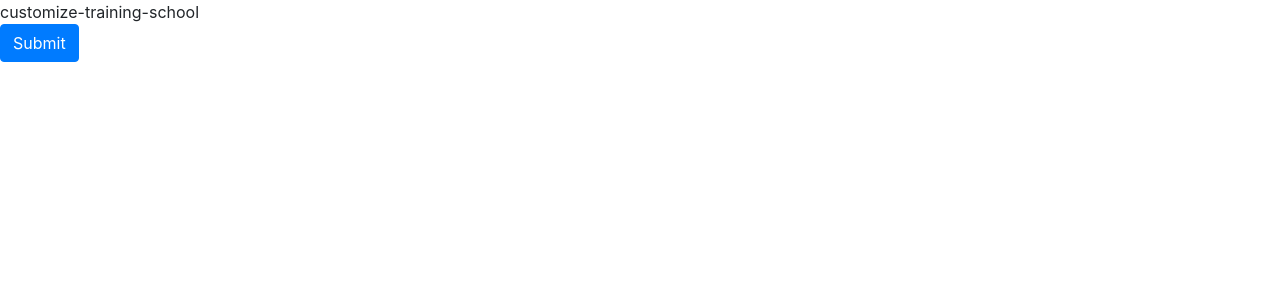
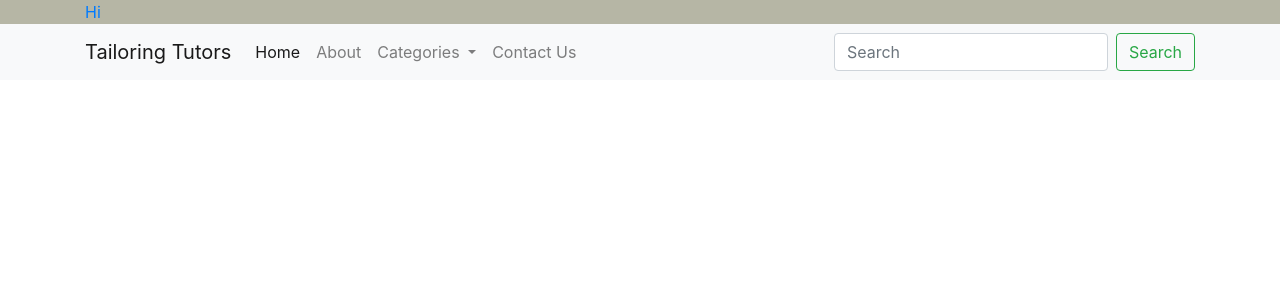
Before and after one commit to developsoftwares/customized-tailoring-school, an Angular app: page / in a window 1280 px wide. Shown: the top 300 px of the page. Built offline with nearby package versions, Linux system fonts and the light colour scheme.

Commit message:
chore: Setting up Navbar

```diff
--- a/src/app/app.component.html
+++ b/src/app/app.component.html
@@ -1,4 +1,3 @@
 
-{{title}}
 
 <router-outlet></router-outlet>
--- a/src/app/navbar/navbar.component.css
+++ b/src/app/navbar/navbar.component.css
@@ -0,0 +1,3 @@
+.header_top {
+    background: none repeat scroll 0 0 rgb(182, 182, 165);
+  }
--- a/src/app/navbar/navbar.component.html
+++ b/src/app/navbar/navbar.component.html
@@ -1,4 +1,64 @@
 
-<div>
-  <input type="button" class="btn btn-primary" value="Submit">
+ <div class="header_top navbar-fixed-top">
+    <!--header_top-->
+    <div class="container">
+      <div class="row">
+        <div class="col-sm-6">
+          <div class="contactinfo">
+            <ul class="nav nav-pills">
+              <li class="textZoom"><a routerLink="/profile"><i class="fa fa-user"></i> Hi {{displayName}}</a></li>
+            </ul>
+          </div>
+        </div>
+        <div class="col-sm-6">
+          <div class="social-icons pull-right">
+            <ul class="nav navbar-nav">
+              <li><a href="#"><i class="fa fa-facebook"></i></a></li>
+              <li><a href="#"><i class="fa fa-twitter"></i></a></li>
+              <li><a href="#"><i class="fa fa-linkedin"></i></a></li>
+              <li><a href="#"><i class="fa fa-dribbble"></i></a></li>
+              <li><a href="#"><i class="fa fa-google-plus"></i></a></li>
+            </ul>
+          </div>
+        </div>
+      </div>
+    </div>
+  </div>
+
+<nav class="navbar navbar-expand-lg navbar-light bg-light">
+  <div class="container">
+  <a class="navbar-brand" href="#">Tailoring Tutors</a>
+  <button class="navbar-toggler" type="button" data-toggle="collapse" data-target="#navbarSupportedContent" aria-controls="navbarSupportedContent" aria-expanded="false" aria-label="Toggle navigation">
+    <span class="navbar-toggler-icon"></span>
+  </button>
+
+  <div class="collapse navbar-collapse" id="navbarSupportedContent">
+    <ul class="navbar-nav mr-auto">
+      <li class="nav-item active">
+        <a class="nav-link" href="#">Home <span class="sr-only">(current)</span></a>
+      </li>
+      <li class="nav-item">
+        <a class="nav-link" href="#">About</a>
+      </li>
+      <li class="nav-item dropdown">
+        <a class="nav-link dropdown-toggle" href="#" id="navbarDropdown" role="button" data-toggle="dropdown" aria-haspopup="true" aria-expanded="false">
+          Categories
+        </a>
+        <div class="dropdown-menu" aria-labelledby="navbarDropdown">
+          <a class="dropdown-item" href="#">Action</a>
+          <a class="dropdown-item" href="#">Another action</a>
+          <div class="dropdown-divider"></div>
+          <a class="dropdown-item" href="#">Something else here</a>
+        </div>
+      </li>
+      <li class="nav-item">
+          <a class="nav-link" href="#">Contact Us</a>
+      </li>
+    </ul>
+    <form class="form-inline my-2 my-lg-0">
+      <input class="form-control mr-sm-2" type="search" placeholder="Search" aria-label="Search">
+      <button class="btn btn-outline-success my-2 my-sm-0" type="submit">Search</button>
+    </form>
+  </div>
 </div>
+</nav>
```
